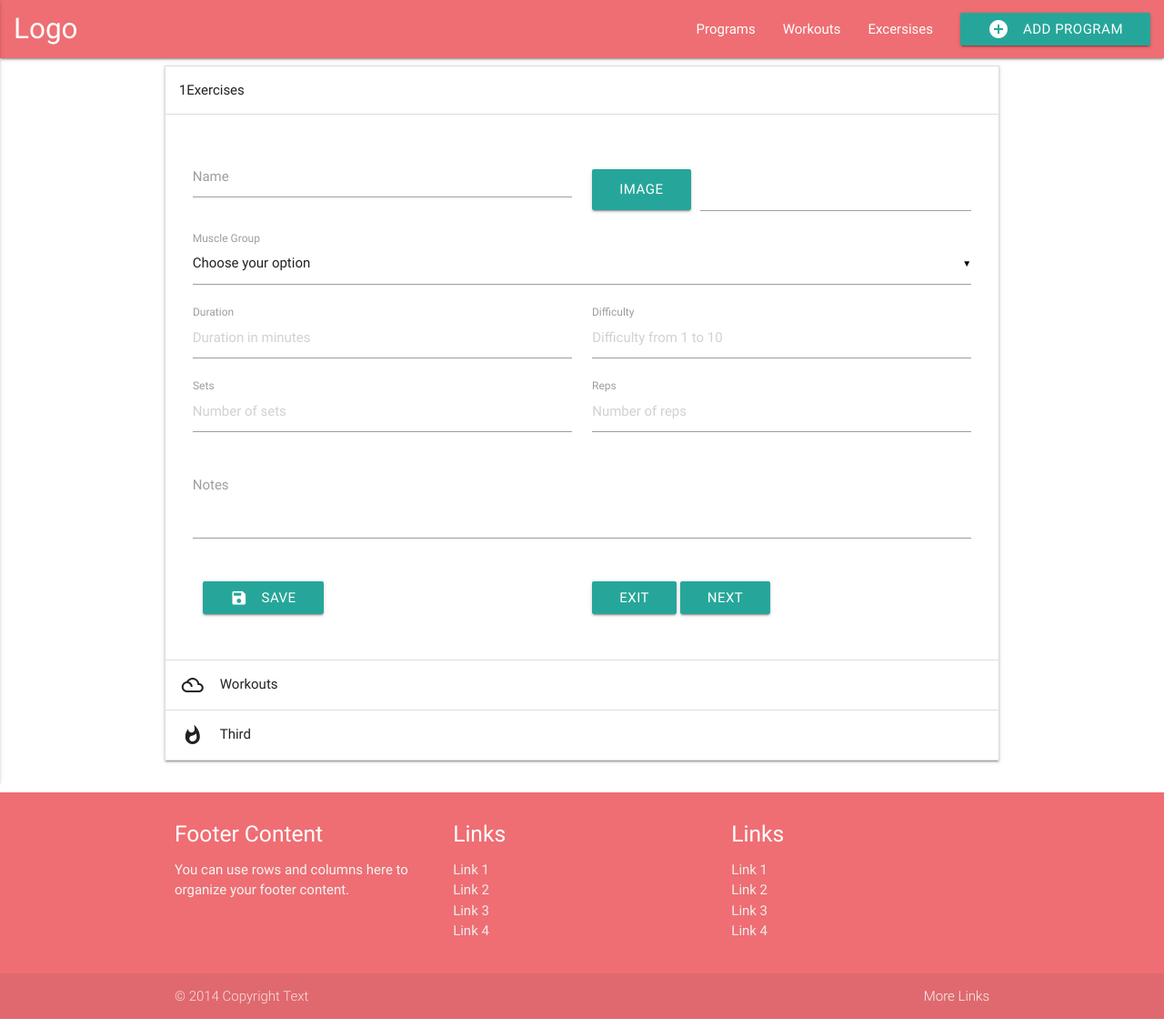
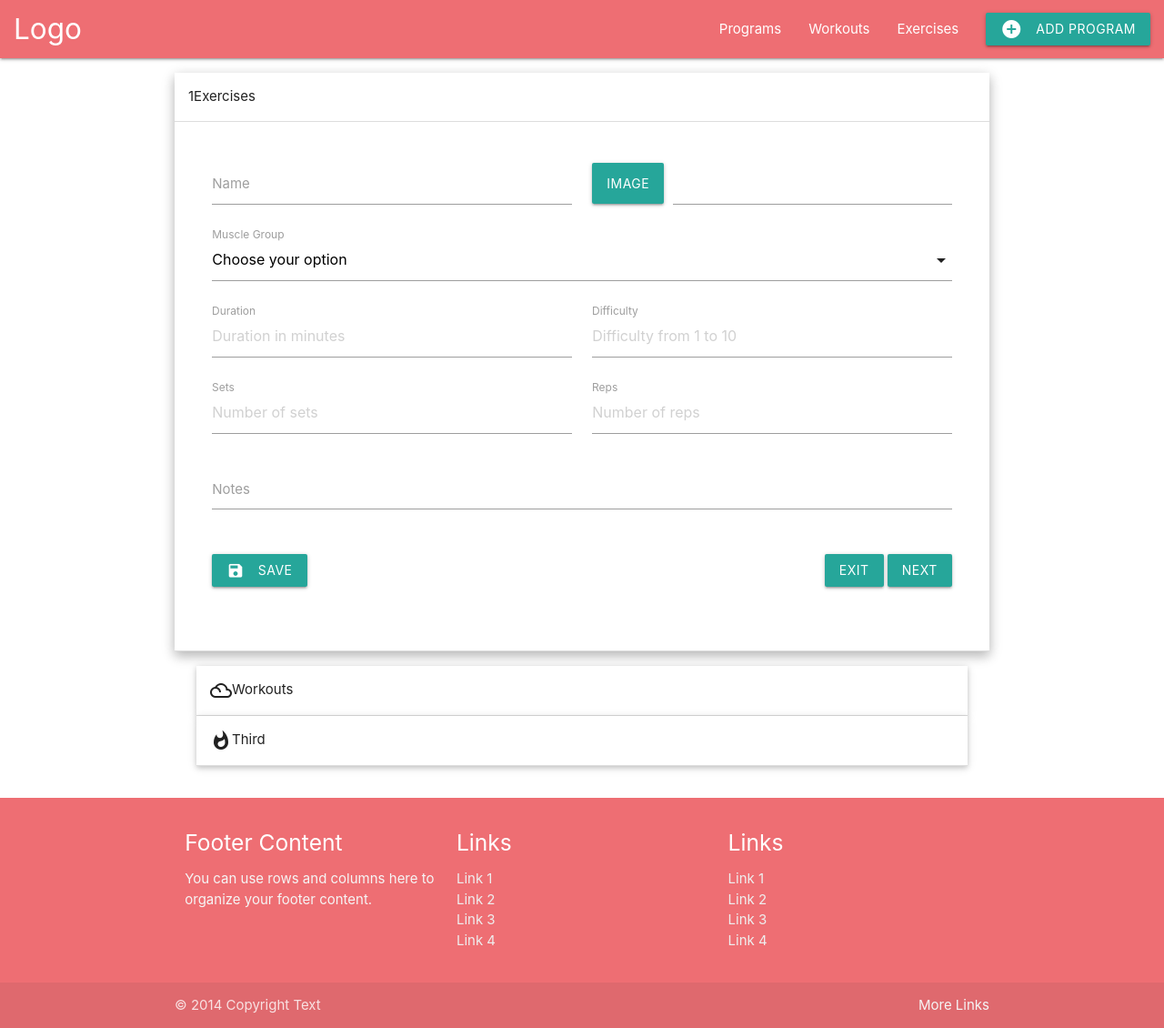
Before and after one commit to K0vacs/traineroneone, a Flask app: page /add-program/ in a window 1280 px wide. Shown: the whole page at 91% size. Run offline with Flask 2, Linux system fonts and the light colour scheme; data that the repository does not hold is empty; some libraries are stand-ins or nearby versions.

Commit message:
Materialize version upgraded, Ajax call created on Workouts form and general cleanup done

```diff
--- a/app.py
+++ b/app.py
@@ -2,6 +2,7 @@ import os, json, boto3, datetime
 from flask import Flask, render_template, request, url_for
 from flask_pymongo import PyMongo
 from werkzeug.utils import secure_filename
+from bson.json_util import dumps
 
 
 app = Flask(__name__)
@@ -62,6 +63,12 @@ def sign_s3():
   })
 
 
+
+@app.route("/load-exercises",  methods=['POST'])
+def load_exercises():
+  exercises = dumps(mongo.db.TOOCollection.find({}, { '_id': 1, 'exerciseName': 1 }))
+  return exercises
+
 if __name__ == '__main__':
     app.run(host=os.environ.get('IP'),
             port=int(os.environ.get('PORT')),
--- a/static/css/style.css
+++ b/static/css/style.css
@@ -1,4 +1,28 @@
-/* ----- Default Styling ----- */
+/* ----- Not Added to SCSS Styling ----- */
+
+
+
+.collapse-header {
+  display: -webkit-box;
+  display: -webkit-flex;
+  display: -ms-flexbox;
+  display: flex;
+  cursor: pointer;
+  -webkit-tap-highlight-color: transparent;
+  line-height: 1.5;
+  padding: 1rem;
+  background-color: #fff;
+  border-bottom: 1px solid #ddd;
+}
+
+.form-nav {
+  text-align: right;
+}
+
+
+
+
+
 
 .spin-icon {
   animation-name: spin;
--- a/static/js/main.js
+++ b/static/js/main.js
@@ -4,7 +4,7 @@ $(document).ready(function() {
   var exercisesCarousel = $('.exercises-carousel');
   var exerciseForm = $("#exercise-form");
 
-  $(".button-collapse").sideNav();
+  $('.sidenav').sidenav();
 
   homeCarousel.show();
 
@@ -24,7 +24,10 @@ $(document).ready(function() {
     arrows: true
   });
 
-  $('select').material_select();
+  $('.collapsible').collapsible();
+  $('select').formSelect();
+
+
 
   $("[data-nav]").on("click", function() {
     // This click event enables users to navigate between collapsable panels using buttons to allow for a more fluid process flow.
@@ -37,20 +40,57 @@ $(document).ready(function() {
         window.location.href = window.location.origin;
         break;
       case "exercises":
-        console.log("Exercises");
         collapseOpen.collapsible('open', 0);
+        clearExercises();
         break;
       case "workouts":
-        console.log("Workouts");
         collapseOpen.collapsible('open', 1);
+        console.log("excercises");
+        loadExercises();
         break;
       case "program":
-        console.log("Program");
         collapseOpen.collapsible('open', 2);
+        clearExercises();
         break;
     }
 
   });
+
+
+  function loadExercises() {
+    console.log("loaded");
+    $.ajax({
+      type: 'POST',
+      url: '/load-exercises',
+      success: function( response ) {
+        var response = JSON.parse(response);
+
+        for(var i = 0; response.length - 1 >= i; i++) {
+          var id = response[i]._id.$oid;
+          var name = response[i].exerciseName;
+          var $newOpt = $("<option>").attr("value",id).text(name);
+          $("#exercisesList").append($newOpt);
+        }
+        $("#exercisesList").trigger('contentChanged');
+
+      },
+      error: function( error ) {
+        console.log(error);
+      }
+    });
+  }
+
+  $('select').on('contentChanged', function() {
+    $(this).formSelect();
+  });
+
+
+  function clearExercises() {
+    $("#exercisesList").empty().html( "<option value='' disabled selected>Choose your option</option>" );
+  }
+
+
+
 
   function sessionVariable(form) {
     var name = form[0].value;
@@ -64,9 +104,7 @@ $(document).ready(function() {
     var test = $(this).serializeArray();
     sessionVariable(test)
     var testN = test[0].value;
-    var theObj = {};
-    theObj[testN] = test;
-    console.log(theObj);
+    //console.log(theObj.slice(20));
     const files = $("#file-input").prop('files');
     const file = files[0];
     var self = $( this );
@@ -121,7 +159,11 @@ $(document).ready(function() {
 
   function sendFormData(url) {
     var formData = exerciseForm.serializeArray();
-    formData.push({name: 'exerciseImage', value: url});
+    var selectData = exerciseForm.find(".select-wrapper input").val();
+    formData.push(
+      { name: 'exerciseImage', value: url },
+      { name: 'exerciseMuscleGroup', value: selectData.slice(20) }
+    );
     $("#exercise-form").trigger("reset");
 
     $.ajax({
--- a/templates/add-program.html
+++ b/templates/add-program.html
@@ -2,9 +2,9 @@
 
 <div class="container">
     <div class="row">
-        <ul class="collapsible">
-            <li>
-                <div class="collapsible-header active"><span class="">1</span> Exercises</div>
+        <ul class="collapsible popout">
+            <li class="active">
+                <div class="collapse-header active"><span class="">1</span> Exercises</div>
                 <div class="collapsible-body">
                     <div class="row">
                         <form id="exercise-form" method="post" class="col s12">
@@ -13,8 +13,7 @@
                                     <input id="exercise-name" type="text"  name="exerciseName" class="validate" required>
                                     <label for="exercise-name">Name</label>
                                 </div>
-                                <div class="input-field col s6">
-                                    <div class="file-field input-field">
+                                <div class="file-field input-field col s6">
                                     <div class="btn">
                                         <span>Image</span>
                                         <input id="file-input" type="file" name="exerciseImage" required>
@@ -23,9 +22,8 @@
                                         <input class="file-path validate" type="text">
                                     </div>
                                 </div>
-                                </div>
                                 <div class="input-field col s12">
-                                    <select name="exerciseMuscleGroup" multiple required>
+                                    <select multiple required>
                                       <option value="" disabled selected>Choose your option</option>
                                       <option value="chest">Chest</option>
                                       <option value="biceps">Biceps</option>
@@ -67,19 +65,21 @@
                                     <label for="textarea1">Notes</label>
                                 </div>
                             </div>
+                            <div class="row">
                                 <div class="col s6">
                                     <button type="submit" data-save="exercise" class="waves-effect waves-light btn"><i class="material-icons left">save</i>Save</button>
                                 </div>
-                            <div class="col s6">
+                                <div class="col s6 form-nav">
                                     <button type="button" data-nav="home" class="waves-effect waves-light btn">Exit</button>
                                     <button type="button" data-nav="workouts" class="waves-effect waves-light btn">Next</button>
+                                </div>
                             </div>
                         </form>
                     </div>
                 </div>
             </li>
             <li>
-                <div class="collapsible-header"><i class="material-icons">filter_drama</i>Workouts</div>
+                <div class="collapse-header"><i class="material-icons">filter_drama</i>Workouts</div>
                 <div class="collapsible-body">
                     <div class="row">
                         <form id="workout-form" method="post" class="col s12">
@@ -88,8 +88,7 @@
                                     <input id="workout-name" type="text"  name="workoutName" class="validate" required>
                                     <label for="workout-name">Name</label>
                                 </div>
-                                <div class="input-field col s6">
-                                    <div class="file-field input-field">
+                                <div class="file-field input-field col s6">
                                     <div class="btn">
                                         <span>Image</span>
                                         <input id="file-input" type="file" name="exerciseImage" required>
@@ -98,13 +97,10 @@
                                         <input class="file-path validate" type="text">
                                     </div>
                                 </div>
-                                </div>
                                 <div class="input-field col s12">
-                                    <select name="exerciseMuscleGroup" multiple required>
+                                    <select id="exercisesList" multiple required>
                                         <option value="" disabled selected>Choose your option</option>
-                                            {% for exercise in exercises %}
-                                                <option value="{{exercise._id}}">{{exercise.exerciseName}}</option>
-                                            {% endfor %}
+
 
                                     </select>
                                     <label>Exercises</label>
@@ -114,27 +110,30 @@
                                     <label for="textarea1">Notes</label>
                                 </div>
                             </div>
+                            <div class="row">
                                 <div class="col s6">
-                                <button type="submit" data-save="exercise" class="waves-effect waves-light btn"><i class="material-icons left">save</i>Save</button>
+                                    <button type="submit" data-save="workout" class="waves-effect waves-light btn"><i class="material-icons left">save</i>Save</button>
                                 </div>
-                            <div class="col s6">
-                                <button type="button" data-nav="home" class="waves-effect waves-light btn">Exit</button>
-                                <button type="button" data-nav="workouts" class="waves-effect waves-light btn">Next</button>
+                                <div class="col s6 form-nav">
+                                    <button type="button" data-nav="exercises" class="waves-effect waves-light btn">Prev</button>
+                                    <button type="button" data-nav="program" class="waves-effect waves-light btn">Next</button>
+                                </div>
                             </div>
                         </form>
                     </div>
                 </div>
             </li>
             <li>
-                <div class="collapsible-header"><i class="material-icons">whatshot</i>Third</div>
+                <div class="collapse-header"><i class="material-icons">whatshot</i>Third</div>
                 <div class="collapsible-body">
-
+                    <div class="row">
                         <div class="col s6">
                             <button type="submit" data-save="exercise" class="waves-effect waves-light btn"><i class="material-icons left">save</i>Save</button>
                         </div>
-                    <div class="col s6">
+                        <div class="col s6 form-nav">
                             <button type="button" data-nav="workouts" class="waves-effect waves-light btn">Prev</button>
                             <button type="button" data-nav="home" class="waves-effect waves-light btn">Exit</button>
+                        </div>
                     </div>
                 </div>
             </li>
--- a/templates/base.html
+++ b/templates/base.html
@@ -8,7 +8,7 @@
     <title>Home</title>
 
     <link href="https://fonts.googleapis.com/icon?family=Material+Icons" rel="stylesheet">
-    <link rel="stylesheet" href="https://cdnjs.cloudflare.com/ajax/libs/materialize/0.100.2/css/materialize.min.css">
+    <link rel="stylesheet" href="https://cdnjs.cloudflare.com/ajax/libs/materialize/1.0.0/css/materialize.min.css">
     <link rel="stylesheet" href="https://cdnjs.cloudflare.com/ajax/libs/slick-carousel/1.8.1/slick.min.css" />
     <link rel="stylesheet" href="https://cdnjs.cloudflare.com/ajax/libs/slick-carousel/1.8.1/slick-theme.min.css" />
     <link rel="stylesheet" href="{{url_for('static', filename='css/style.css')}}" type="text/css" />
@@ -16,23 +16,24 @@
 
 </head>
 <body>
+
     <nav>
         <div class="nav-wrapper">
-            <a href="#!" class="brand-logo">Logo</a>
-            <a href="#" data-activates="mobile-demo" class="button-collapse"><i class="material-icons">menu</i></a>
+            <a href="{{url_for('home')}}" class="brand-logo">Logo</a>
+            <a href="#" data-target="mobile-demo" class="sidenav-trigger"><i class="material-icons">menu</i></a>
             <ul class="right hide-on-med-and-down">
-                <li><a href="/">Programs</a></li>
-                <li><a href="workouts">Workouts</a></li>
-                <li><a href="excersises">Excersises</a></li>
-                <a href="{{url_for('add_program')}}" class="waves-effect waves-light btn"><i class="material-icons left">add_circle</i>add program</a>
-            </ul>
-            <ul class="side-nav" id="mobile-demo">
-                <li><a href="/">Programs</a></li>
-                <li><a href="workouts">Workouts</a></li>
-                <li><a href="excersises">Excersises</a></li>
+                <li><a href="{{url_for('home')}}">Programs</a></li>
+                <li><a href="{{url_for('workouts')}}">Workouts</a></li>
+                <li><a href="{{url_for('excersises')}}">Exercises</a></li>
                 <a href="{{url_for('add_program')}}" class="waves-effect waves-light btn"><i class="material-icons left">add_circle</i>add program</a>
             </ul>
         </div>
+        <ul class="sidenav" id="mobile-demo">
+            <li><a href="{{url_for('home')}}">Programs</a></li>
+            <li><a href="{{url_for('workouts')}}">Workouts</a></li>
+            <li><a href="{{url_for('excersises')}}">Exercises</a></li>
+            <a href="{{url_for('add_program')}}" class="waves-effect waves-light btn"><i class="material-icons left">add_circle</i>add program</a>
+        </ul>
     </nav>
 
     {% block content %} {% endblock %}
@@ -74,7 +75,7 @@
 
 <!--BODY    -->
     <script src="https://cdnjs.cloudflare.com/ajax/libs/jquery/3.4.1/jquery.min.js"></script>
-    <script src="https://cdnjs.cloudflare.com/ajax/libs/materialize/0.100.2/js/materialize.min.js"></script>
+    <script src="https://cdnjs.cloudflare.com/ajax/libs/materialize/1.0.0/js/materialize.min.js"></script>
     <script src="//cdn.jsdelivr.net/npm/slick-carousel@1.8.1/slick/slick.min.js"></script>
     <script src="{{url_for('static', filename='js/main.js')}}"></script>
 
```
Lines whose indentation alone changed are shown as unchanged.
